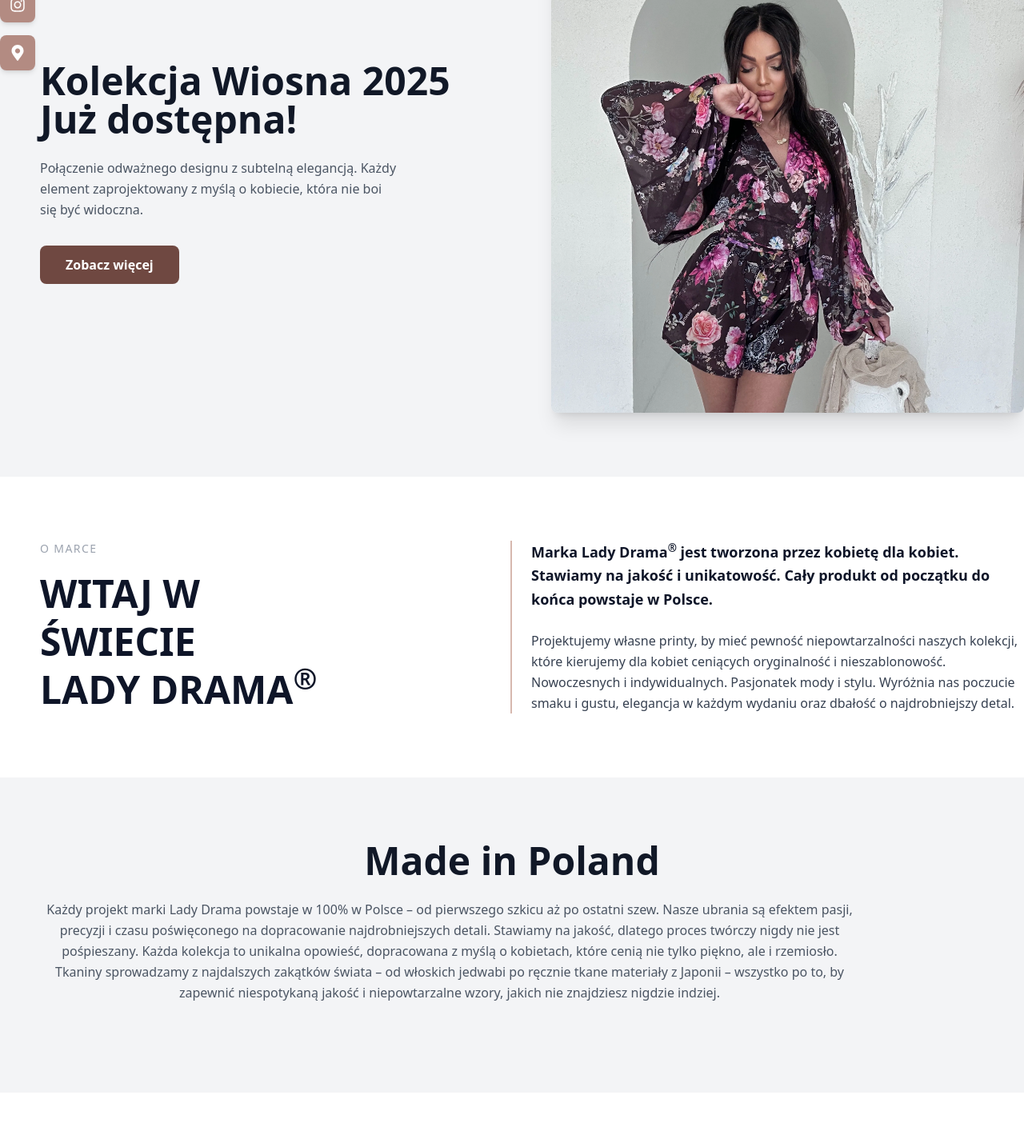
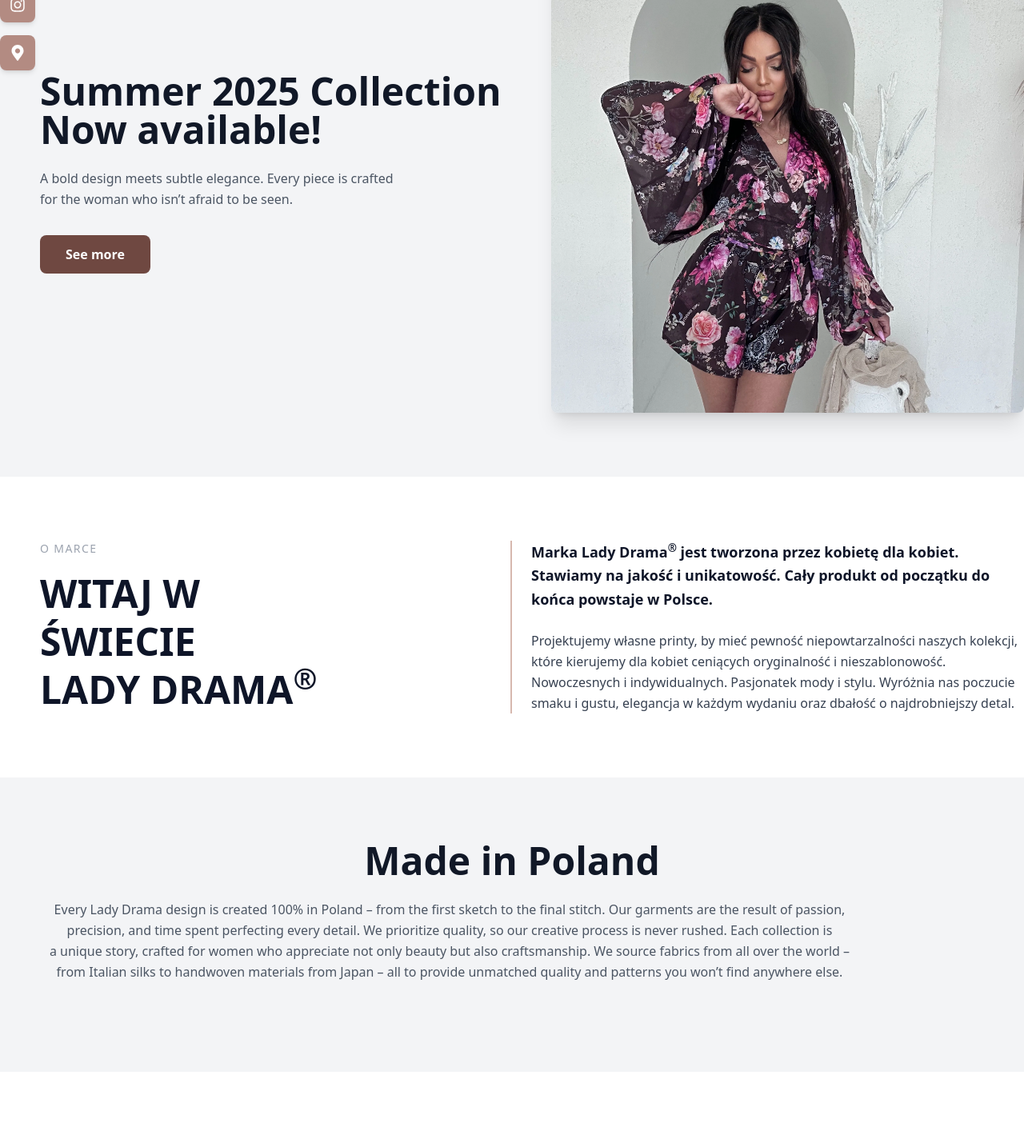
Before and after one commit to Colitek/lady-drama, a React (Vite) app: page / in a window 1280 px wide. Shown: the part 200-1624 px from the top of the page at 80% size. Built offline with nearby package versions, Linux system fonts and the light colour scheme.

Commit message:
Tłumaczenie

```diff
--- a/src/components/About.jsx
+++ b/src/components/About.jsx
@@ -1,4 +1,5 @@
 import React from "react";
+import { useTranslation } from "react-i18next";
 
 function preventWidows(text) {
   return text.replace(/(\s)([aiouwz]{1,2})(\s)/gi, (match, p1, p2, p3) => {
@@ -7,19 +8,17 @@
 }
 
 export default function About() {
+  const { t } = useTranslation();
+
   return (
     <section id="about" className="bg-gray-100 py-20 px-6 md:px-0">
       <div className="max-w-7xl mx-auto flex flex-col md:flex-row items-center justify-center gap-12">
         <div className="flex-1 text-center">
           <h2 className="text-5xl font-bold mb-6">
-            Made in Poland
+            {t("about.heading")}
           </h2>
-          <p className="text-gray-600 mb-8 max-w-5xl leading-relaxed mx-auto ml-0 md:ml-[50px]">
-            {preventWidows(`Każdy projekt marki Lady Drama powstaje w 100% w Polsce – od pierwszego szkicu aż po ostatni szew. Nasze ubrania są efektem pasji, precyzji i czasu poświęconego na dopracowanie najdrobniejszych detali.
-
-Stawiamy na jakość, dlatego proces twórczy nigdy nie jest pośpieszany. Każda kolekcja to unikalna opowieść, dopracowana z myślą o kobietach, które cenią nie tylko piękno, ale i rzemiosło.
-
-Tkaniny sprowadzamy z najdalszych zakątków świata – od włoskich jedwabi po ręcznie tkane materiały z Japonii – wszystko po to, by zapewnić niespotykaną jakość i niepowtarzalne wzory, jakich nie znajdziesz nigdzie indziej.`)}
+          <p className="text-gray-600 mb-8 max-w-5xl leading-relaxed mx-auto ml-0 md:ml-[50px] whitespace-pre-line">
+            {preventWidows(t("about.description"))}
           </p>
         </div>
       </div>
--- a/src/components/Collection.jsx
+++ b/src/components/Collection.jsx
@@ -1,18 +1,27 @@
 import React from "react";
+import { useTranslation } from "react-i18next";
 
 export default function Collection() {
+  const { t } = useTranslation();
   return (
+
+
     <section id="collection" className="bg-gray-100 py-20 px-6 md:px-0">
       <div className="max-w-7xl mx-auto flex flex-col md:flex-row items-center gap-12">
         <div className="flex-1 ml-0 md:ml-[50px]">
           <h2 className="text-5xl font-bold mb-6">
-            Kolekcja Wiosna 2025<br /> Już dostępna!
-          </h2>
+        {t("collection.heading").split("\n").map((line, idx) => (
+          <span key={idx}>
+            {line}
+            <br />
+          </span>
+        ))}
+      </h2>
           <p className="text-gray-600 mb-8 max-w-md leading-relaxed">
-            Połączenie odważnego designu z subtelną elegancją. Każdy element zaprojektowany z myślą o kobiecie, która nie boi się być widoczna.
+             {t("collection.description")}
           </p>
           <button className="bg-ladydrama-darker hover:bg-ladydrama text-white font-semibold px-8 py-3 rounded-lg transition">
-            Zobacz więcej
+            {t("collection.button")}
           </button>
         </div>
         <div className="flex-1">
--- a/src/components/Gallery.jsx
+++ b/src/components/Gallery.jsx
@@ -1,5 +1,6 @@
 import React, { useState, useEffect } from "react";
 import { useSwipeable } from "react-swipeable";
+import { useTranslation } from "react-i18next";
 
 const galleryImages = [
   "images-webp/1.webp",
@@ -55,12 +56,12 @@
     trackMouse: true,
     preventScrollOnSwipe: true,
   });
-
+  const { t } = useTranslation();
   return (
     <>
       <section id="gallery" className="py-20 px-6 md:px-0 bg-white">
         <div className="max-w-7xl mx-auto">
-          <h3 className="text-4xl font-bold mb-12 text-center">Galeria</h3>
+          <h3 className="text-4xl font-bold mb-12 text-center">{t("menu.gallery")}</h3>
           <div className="grid grid-cols-2 md:grid-cols-3 gap-6">
             {galleryImages.map((src, index) => (
               <div
--- a/src/components/LanguageSwitcher.jsx
+++ b/src/components/LanguageSwitcher.jsx
@@ -62,12 +62,7 @@
 
       {open && (
   <div
-          className="absolute w-28 bg-white border border-gray-300 rounded-lg shadow-md z-[9999]"
-          style={{
-            top: position.top - window.scrollY + "px",
-            left: position.left - window.scrollX + "px",
-            position: "fixed",
-          }}
+    className="absolute top-full mt-2 right-0 w-28 bg-white border border-gray-300 rounded-lg shadow-md z-[9999]"
   >
     <button
       type="button"
@@ -89,6 +84,7 @@
     </button>
   </div>
 )}
+
     </div>
   );
 }
--- a/src/i18n/locales/en.json
+++ b/src/i18n/locales/en.json
@@ -1,6 +1,5 @@
 {
-  "welcome": "Welcome to our website",
-  "about": "About us",
+
   "menu": {
     "collections": "Collections",
     "gallery": "Gallery",
@@ -27,5 +26,14 @@
   "video": {
     "title":"LADY DRAMA SHOW",
     "description":"SUMMER CHAPTER"
+  },
+   "collection": {
+    "heading": "Summer 2025 Collection\nNow available!",
+    "description": "A bold design meets subtle elegance. Every piece is crafted for the woman who isn’t afraid to be seen.",
+    "button": "See more"
+  },
+  "about": {
+    "heading": "Made in Poland",
+    "description": "Every Lady Drama design is created 100% in Poland – from the first sketch to the final stitch. Our garments are the result of passion, precision, and time spent perfecting every detail. We prioritize quality, so our creative process is never rushed. Each collection is a unique story, crafted for women who appreciate not only beauty but also craftsmanship. We source fabrics from all over the world – from Italian silks to handwoven materials from Japan – all to provide unmatched quality and patterns you won’t find anywhere else."
   }
 }
--- a/src/i18n/locales/pl.json
+++ b/src/i18n/locales/pl.json
@@ -1,6 +1,5 @@
 {
-  "welcome": "Witamy na naszej stronie",
-  "about": "O nas",
+
   "menu": {
     "collections": "Kolekcje",
     "gallery": "Galeria",
@@ -27,5 +26,14 @@
   "video": {
     "title":"LADY DRAMA SHOW",
     "description":"LETNI ROZDZIAŁ"
+  },
+  "collection": {
+    "heading": "Kolekcja Lato 2025Już dostępna!",
+    "description": "Połączenie odważnego designu z subtelną elegancją. Każdy element zaprojektowany z myślą o kobiecie, która nie boi się być widoczna.",
+    "button": "Zobacz więcej"
+  },
+   "about": {
+    "heading": "Wyprodukowano w Polsce",
+    "description": "Każdy projekt marki Lady Drama powstaje w 100% w Polsce – od pierwszego szkicu aż po ostatni szew. Nasze ubrania są efektem pasji, precyzji i czasu poświęconego na dopracowanie najdrobniejszych detali.Stawiamy na jakość, dlatego proces twórczy nigdy nie jest pośpieszany. Każda kolekcja to unikalna opowieść, dopracowana z myślą o kobietach, które cenią nie tylko piękno, ale i rzemiosło.Tkaniny sprowadzamy z najdalszych zakątków świata – od włoskich jedwabi po ręcznie tkane materiały z Japonii – wszystko po to, by zapewnić niespotykaną jakość i niepowtarzalne wzory, jakich nie znajdziesz nigdzie indziej."
   }
 }
```
Lines whose indentation alone changed are shown as unchanged.
